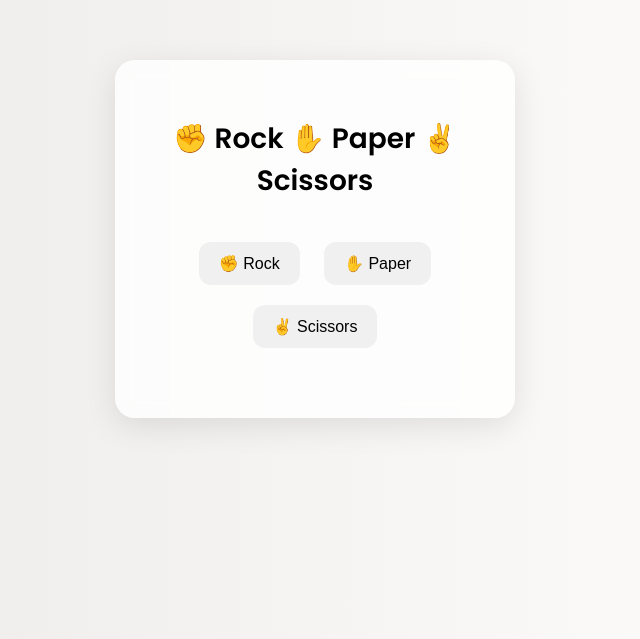
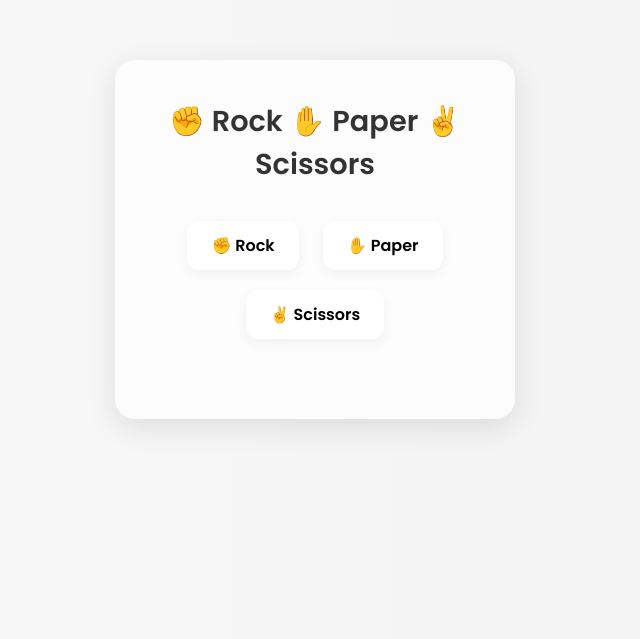
Before and after one commit to Starksairaj/rock-paper-scissors, a plain HTML site: page index.html in a window 1280 px wide. Shown: the part 161-800 px from the top of the page, without its empty margins (325-965 px from the left). Drawn offline with Linux system fonts and the light colour scheme.

Commit message:
Update style.css

```diff
--- a/style.css
+++ b/style.css
@@ -1,64 +1,73 @@
 @import url('https://fonts.googleapis.com/css2?family=Poppins:wght@400;600&display=swap');
 
+* {
+  box-sizing: border-box;
+  margin: 0;
+  padding: 0;
+  font-family: 'Poppins', sans-serif;
+}
+
 body {
-    font-family: 'Poppins', sans-serif;
-    background: linear-gradient(to right, #ece9e6, #ffffff);
-    margin: 0;
+  background: linear-gradient(to right, #f9f9f9, #f1f1f1);
+  height: 100vh;
   display: flex;
+  align-items: center;
   justify-content: center;
-    align-items: center;
-    height: 100vh;
 }
 
 .container {
-    background: rgba(255, 255, 255, 0.8);
-    box-shadow: 0 8px 32px rgba(0, 0, 0, 0.1);
-    backdrop-filter: blur(10px);
+  background: rgba(255, 255, 255, 0.7);
+  backdrop-filter: blur(12px);
   border-radius: 20px;
   padding: 40px;
-    width: 320px;
+  box-shadow: 0 8px 30px rgba(0, 0, 0, 0.1);
   text-align: center;
-    transition: all 0.3s ease;
+  width: 90%;
+  max-width: 400px;
+  transition: all 0.3s ease-in-out;
 }
 
 h1 {
-    font-size: 28px;
-    margin-bottom: 30px;
+  font-size: 1.8rem;
+  margin-bottom: 25px;
+  color: #333;
 }
 
-button {
-    background-color: #f0f0f0;
+.buttons button {
+  background: #ffffff;
   border: none;
-    padding: 12px 20px;
   border-radius: 12px;
   margin: 10px;
-    font-size: 16px;
+  padding: 12px 24px;
+  font-size: 1rem;
+  font-weight: 600;
   cursor: pointer;
-    transition: all 0.3s ease;
-    display: inline-flex;
-    align-items: center;
-    gap: 8px;
+  box-shadow: 0 4px 12px rgba(0, 0, 0, 0.05);
+  transition: all 0.2s ease-in-out;
 }
 
-button:hover {
-    background-color: #dcdcdc;
-    transform: scale(1.05);
+.buttons button:hover {
+  transform: translateY(-2px);
+  background: #e6e6e6;
 }
 
-.result {
-    font-weight: 600;
-    font-size: 20px;
-    margin-top: 20px;
-    color: #333;
-    animation: fadeIn 0.5s ease;
+.buttons button:active {
+  transform: scale(0.96);
 }
 
-.choice {
-    margin-top: 15px;
-    color: #555;
+.results {
+  margin-top: 30px;
 }
 
-@keyframes fadeIn {
-    from { opacity: 0; transform: translateY(10px); }
-    to { opacity: 1; transform: translateY(0); }
+#player-choice, #computer-choice {
+  font-size: 1rem;
+  color: #555;
+  margin-bottom: 5px;
 }
+
+#result-text {
+  margin-top: 10px;
+  font-size: 1.4rem;
+  font-weight: bold;
+  color: #ff3e3e;
+}
```
Lines whose indentation alone changed are shown as unchanged.
